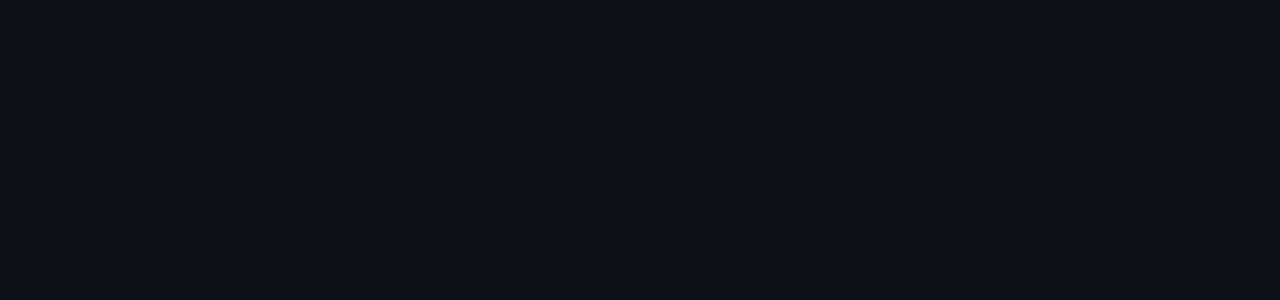
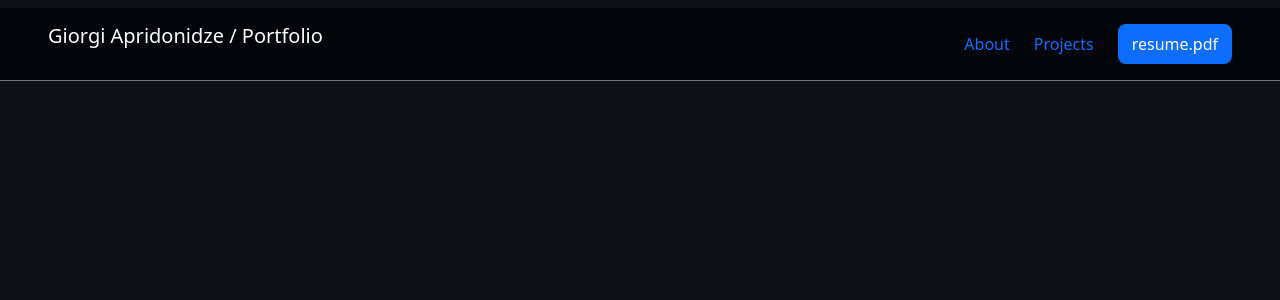
Before and after one commit to Apridonidze/portfolio, a React (Vite) app in the folder frontend/: page / in a window 1280 px wide. Shown: the top 300 px of the page. Built offline with nearby package versions, Linux system fonts and the light colour scheme.

Commit message:
feat  : created and styled  Header.jsx component

```diff
--- a/frontend/src/App.jsx
+++ b/frontend/src/App.jsx
@@ -1,8 +1,10 @@
+import Header from "./components/Header";
+
 const App = () => {
   return(
     <div className="app-container">
 
-
+      <Header />
     </div>
   );
 };
--- /dev/null
+++ b/frontend/src/components/Header.jsx
@@ -0,0 +1,26 @@
+const Header = () => {
+    return(
+        <div className="header-container container-fluid px-5 d-flex  justify-content-between py-3 mt-2 border-bottom border-secondary" style={{backgroundColor : '#010409'}}>
+            <div className="header-left">
+                <h5>Giorgi Apridonidze / Portfolio</h5>
+            </div>
+            <div className="header-rigth d-flex gap-4 align-items-center">
+                <div className="header-start d-flex gap-4 ">
+
+                    <a href="" className="link-offset-3 link-underline link-underline-opacity-0 link-underline-opacity-100-hover">About</a>
+                    <a href="" className="link-offset-3 link-underline link-underline-opacity-0 link-underline-opacity-100-hover">Projects</a>
+
+                </div>
+
+                <div className="header-end">
+
+                    <button className="btn btn-primary rounded-3 border-2 fs-6">resume.pdf</button>
+
+                </div>
+
+            </div>
+        </div>
+    );
+};
+
+export default Header;
```
